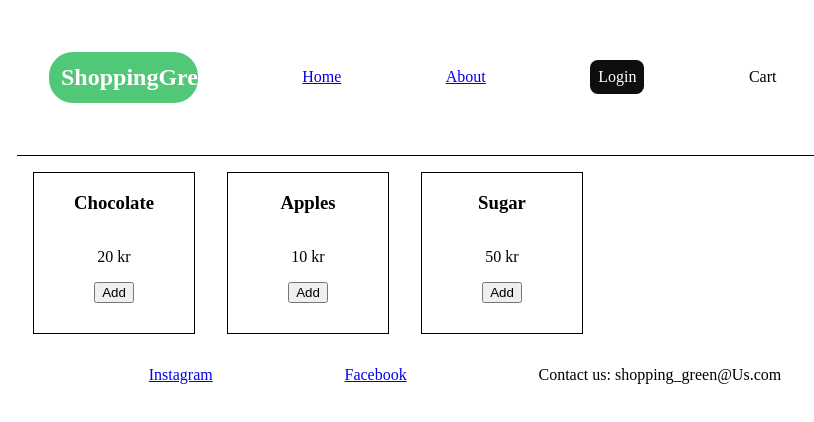
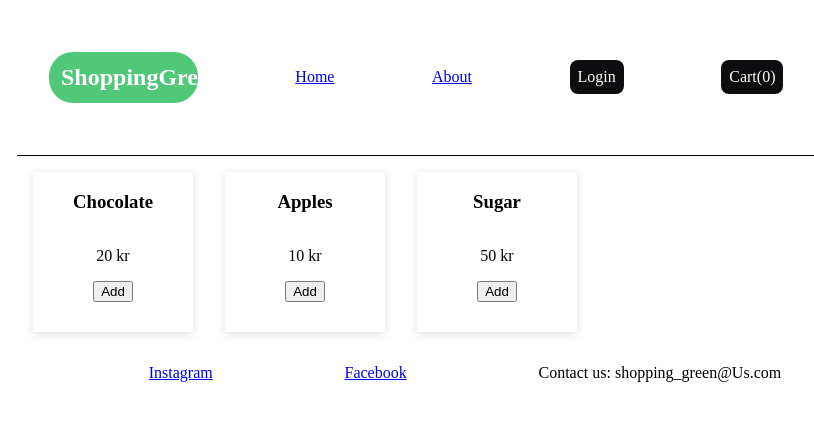
Before and after one commit to LukasFinne/ShoppingOnlineStore, a Vue app: page / in a window 1280 px wide. Shown: the top 422 px of the page, without its empty margins (175-989 px from the left). Built offline with nearby package versions, Linux system fonts and the light colour scheme.

Commit message:
Add addToCart function

```diff
--- a/src/App.vue
+++ b/src/App.vue
@@ -4,8 +4,14 @@ import LogIn from "./components/Log-in.vue";
 import { ref } from "vue";
 import UserProfile from "./components/UserProfile.vue";
 import ProductList from "./components/Product-list.vue";
+import CartList from "./components/CartList.vue";
 
 let logIn = ref(false);
+let cart = ref([]);
+
+const handleCart = (product) => {
+  cart.value.push(product);
+};
 
 const handleLogin = (x) => {
   logIn.value = x;
@@ -20,11 +26,10 @@ const handleLogin = (x) => {
       <RouterLink to="/about">About</RouterLink>
       <LogIn v-if="!logIn" @loggedIn="handleLogin" />
       <UserProfile v-else @loggedOut="handleLogin">Profile</UserProfile>
-
-      <p>Cart</p>
+      <CartList :name="cart" />
     </nav>
   </header>
-  <ProductList />
+  <ProductList @addToCart="handleCart" />
   <footer>
     <nav>
       <a href="#">Instagram</a>
--- /dev/null
+++ b/src/components/CartList.vue
@@ -0,0 +1,100 @@
+<script setup>
+import { ref } from "vue";
+
+let showCart = ref(false);
+
+let totalPrice = ref(0);
+
+function addToPrice() {
+  let temp = 0;
+  for (let i = 0; i < props.name.length; i++) {
+    temp += props.name[i].price;
+  }
+  if (totalPrice.value != temp) {
+    totalPrice.value = temp;
+  }
+}
+function show() {
+  return (showCart.value = true);
+}
+function hide() {
+  return (showCart.value = false);
+}
+
+const props = defineProps({
+  name: Array,
+});
+
+let borderSize = ref("0.5em");
+</script>
+
+<template>
+  <div class="container">
+    <div
+      class="btnCart"
+      @mouseover="
+        show();
+        addToPrice();
+      "
+      @mouseleave="hide()"
+      v-bind:style="[
+        showCart
+          ? {
+              borderTopLeftRadius: borderSize,
+              borderTopRightRadius: borderSize,
+            }
+          : {
+              borderTopLeftRadius: borderSize,
+              borderTopRightRadius: borderSize,
+              borderBottomLeftRadius: borderSize,
+              borderBottomRightRadius: borderSize,
+            },
+      ]"
+    >
+      Cart({{ props.name.length }})
+    </div>
+    <ul v-if="showCart" class="cartList">
+      <li v-for="product in props.name" :key="product.id">
+        {{ product.name }} {{ product.price }}kr
+      </li>
+      <div>Total:{{ totalPrice }}</div>
+    </ul>
+  </div>
+</template>
+
+<style scoped>
+.container {
+  display: flex;
+  flex-direction: column;
+  align-items: center;
+}
+.btnCart {
+  padding: 0.5em;
+  background-color: #0e0e10;
+  color: white;
+  text-align: center;
+  cursor: pointer;
+}
+
+.cartList {
+  padding: 0;
+  margin-top: 2.4em;
+  position: absolute;
+  padding: 1em;
+
+  background-color: #50c878;
+  border-radius: 0.5em 0.5em 0.5em 0.5em;
+}
+.cartList li {
+  cursor: pointer;
+  text-align: center;
+  padding: 1em 1em 1em 1em;
+  list-style: none;
+  max-width: 100%;
+}
+
+.cartList li:hover {
+  background-color: #3d9c5d;
+  border-radius: 0.5em 0.5em 0.5em 0.5em;
+}
+</style>
--- a/src/components/Product-list.vue
+++ b/src/components/Product-list.vue
@@ -4,6 +4,12 @@ import { ref } from "vue";
 const data = ref(null);
 const error = ref(null);
 const url = "data/db.json";
+
+const emit = defineEmits(["addToCart"]);
+
+function add(product) {
+  emit("addToCart", product);
+}
 
 fetch(url)
   .then((res) => res.json())
@@ -22,7 +28,7 @@ fetch(url)
     >
       <h3 class="productName">{{ product.name }}</h3>
       <p class="productPrice">{{ product.price }} kr</p>
-      <button>Add</button>
+      <button class="button" @click="add(product)">Add</button>
     </div>
     <div v-else>Loading...</div>
   </div>
@@ -37,9 +43,9 @@ fetch(url)
   margin: 1em;
   height: 10em;
   width: 10em;
+  box-shadow: rgba(99, 99, 99, 0.2) 0em 0.125em 0.5em 0em;
   display: flex;
   flex-direction: column;
-  border: solid 1px;
   align-items: center;
 }
 </style>
```
